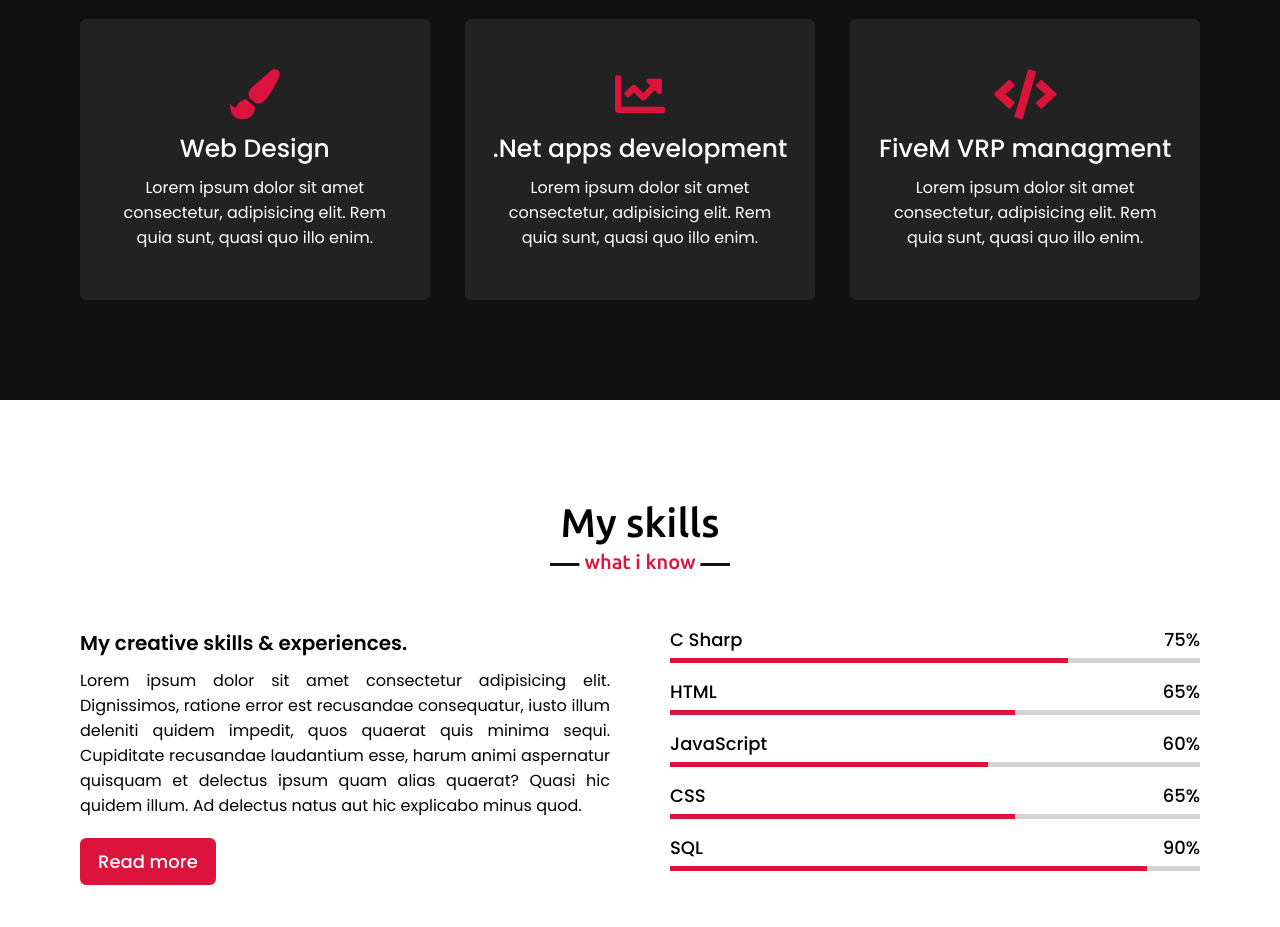
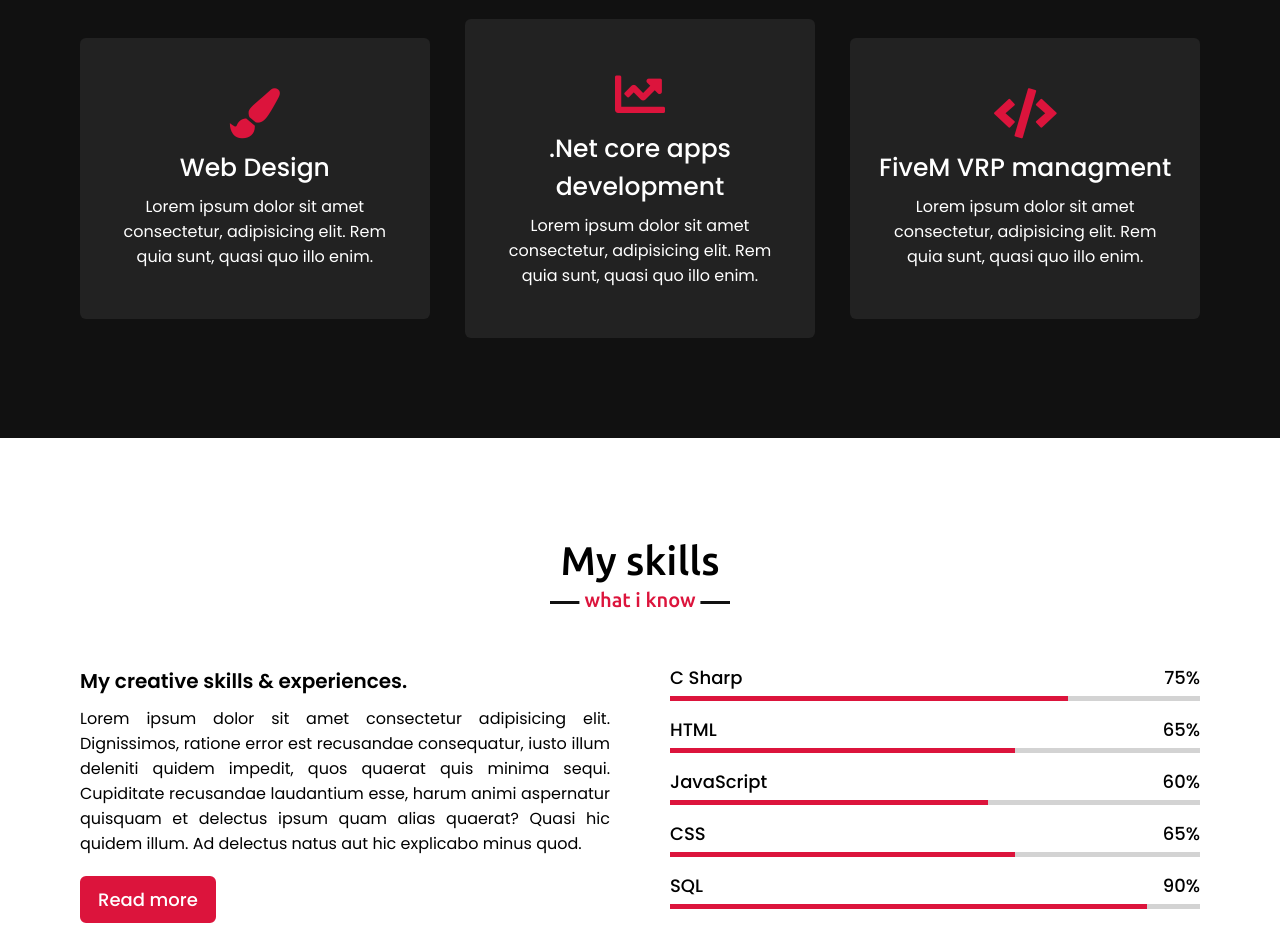
Before and after one commit to superalex-dev/Portfolio, a plain HTML site: page index.html in a window 1280 px wide. Shown: the part 1740-2667 px from the top of the page. Drawn offline with nearby package versions, Linux system fonts and the light colour scheme.

Commit message:
Initial commit

```diff
--- a/index.html
+++ b/index.html
@@ -74,7 +74,7 @@
                 <div class="card">
                     <div class="box">
                         <i class="fas fa-chart-line"></i>
-                        <div class="text">.Net apps development</div>
+                        <div class="text">.Net core apps development</div>
                         <p>Lorem ipsum dolor sit amet consectetur, adipisicing elit. Rem quia sunt, quasi quo illo enim.</p>
                     </div>
                 </div>
```
